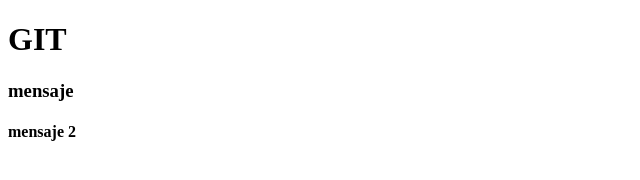
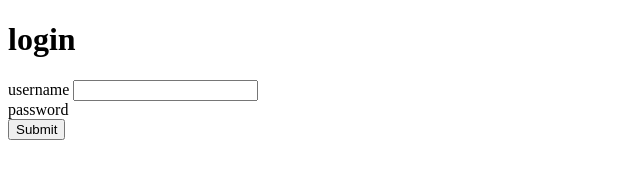
Before and after one commit to JuanSeSilvaCortez/demo-github-frontend, a plain HTML site: page index.html in a window 1280 px wide. Shown: the whole page, without its empty margins (0-640 px from the left). Drawn offline with Linux system fonts and the light colour scheme.

Commit message:
se agrego el formulario

```diff
--- a/index.html
+++ b/index.html
@@ -8,8 +8,14 @@
     <title>git</title>
   </head>
   <body>
-    <h1>GIT</h1>
-    <h3>mensaje</h3>
-    <h4>mensaje 2</h4>
+    <h1>login</h1>
+    <form action="">
+      <label for="username">username</label>
+      <input type="text" id="username" />
+      <br />
+      <label for="password">password</label>
+      <br />
+      <input type="submit" />
+    </form>
   </body>
 </html>
```
